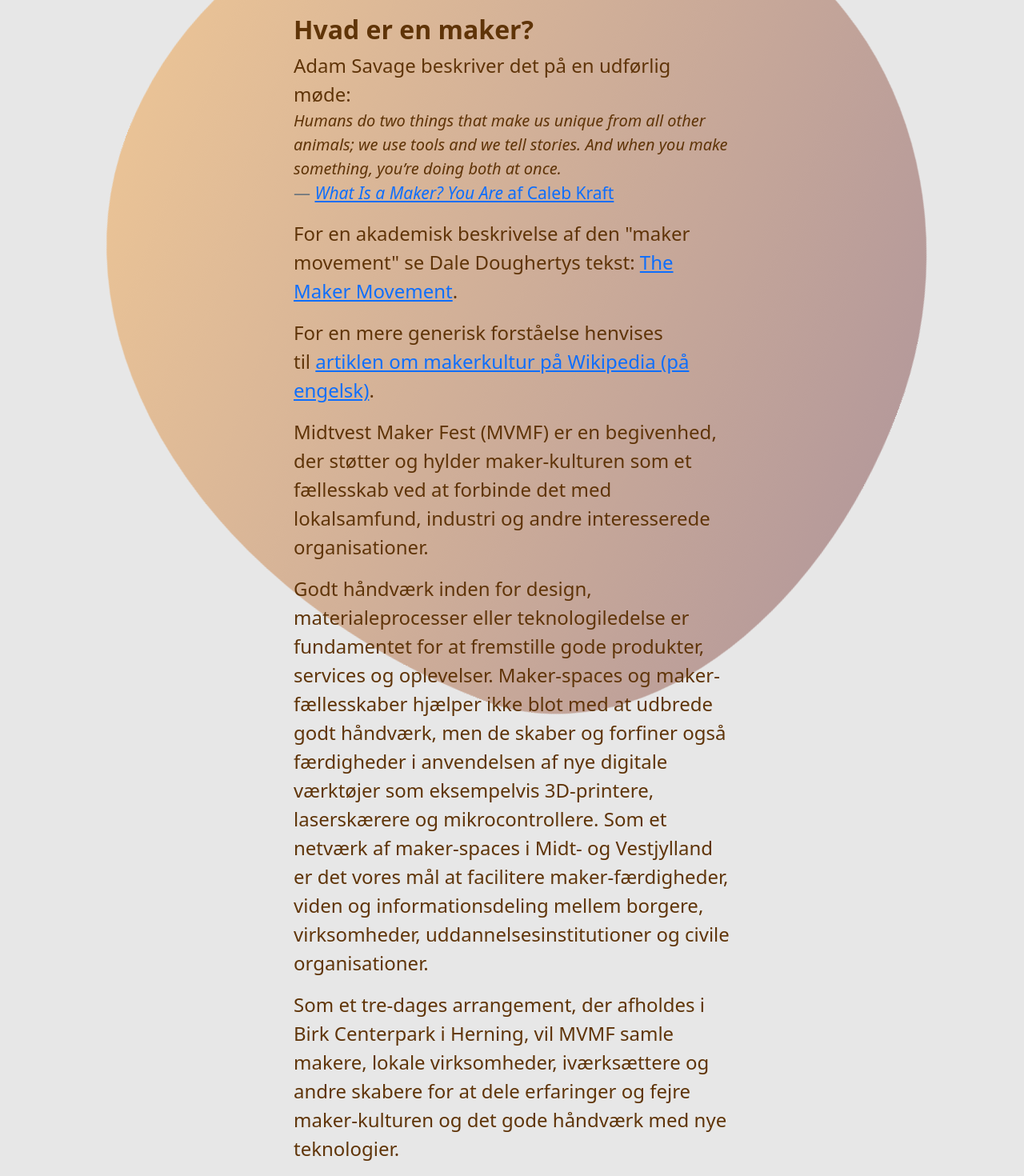
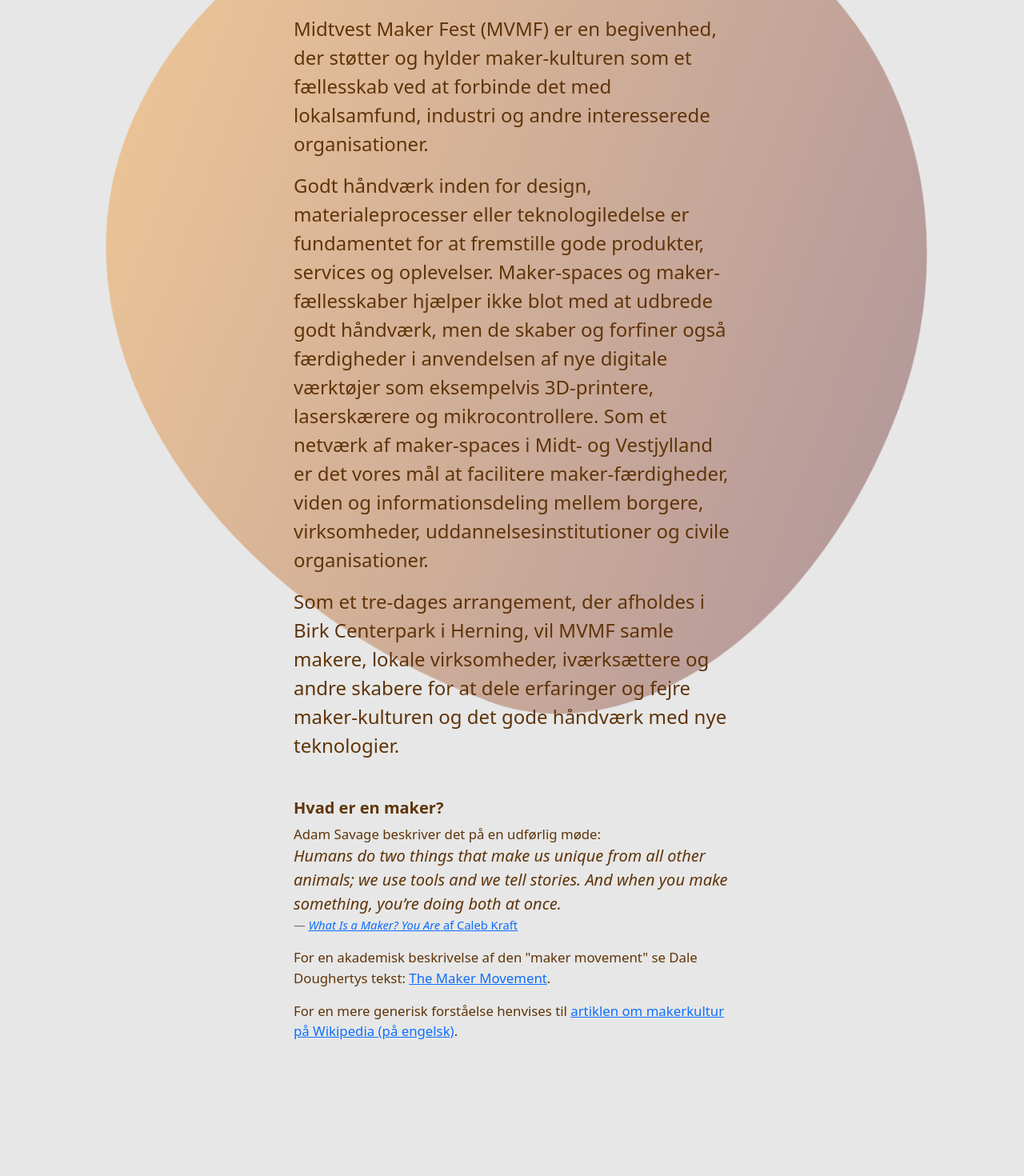
Before and after one commit to ProtoLab-BTECH-AU/mvmf-promo, a React (Create React App) app: page /about in a window 1280 px wide. Shown: the part 58-1528 px from the top of the page at 80% size. After the commit the page ends 1375 px from the top, so only its background shows below. Built offline with nearby package versions, Linux system fonts and the light colour scheme; a web font is replaced by a local one.

Commit message:
src:About - move maker definition below main text and reduce its font size

```diff
--- a/src/pages/About.tsx
+++ b/src/pages/About.tsx
@@ -5,8 +5,11 @@
 
 const text: Record<TLanguage, (JSX.Element | string)[]> = {
   danish: [
-    <>
-      <h2 className="fw-bold">Hvad er en maker?</h2>
+    "Midtvest Maker Fest (MVMF) er en begivenhed, der støtter og hylder maker-kulturen som et fællesskab ved at forbinde det med lokalsamfund, industri og andre interesserede organisationer.",
+    "Godt håndværk inden for design, materialeprocesser eller teknologiledelse er fundamentet for at fremstille gode produkter, services og oplevelser. Maker-spaces og maker-fællesskaber hjælper ikke blot med at udbrede godt håndværk, men de skaber og forfiner også færdigheder i anvendelsen af nye digitale værktøjer som eksempelvis 3D-printere, laserskærere og mikrocontrollere. Som et netværk af maker-spaces i Midt- og Vestjylland er det vores mål at facilitere maker-færdigheder, viden og informationsdeling mellem borgere, virksomheder, uddannelsesinstitutioner og civile organisationer.",
+    "Som et tre-dages arrangement, der afholdes i Birk Centerpark i Herning, vil MVMF samle makere, lokale virksomheder, iværksættere og andre skabere for at dele erfaringer og fejre maker-kulturen og det gode håndværk med nye teknologier.",
+    <div className="mt-5" style={{fontSize: "70%"}}>
+      <h5 className="fw-bold">Hvad er en maker?</h5>
 
       Adam Savage beskriver det på en udførlig møde:<br/>
       <Figure className="mb-0">
@@ -20,22 +23,22 @@
           </a>
         </Figure.Caption>
       </Figure>
-    </>,
-    <>
+    </div>,
+    <div style={{fontSize: "70%"}}>
       For en akademisk beskrivelse af den "maker movement" se Dale Doughertys tekst:&nbsp;
       <a href="https://direct.mit.edu/itgg/article-pdf/7/3/11/704919/inov_a_00135.pdf">The Maker Movement</a>.
-    </>,
-    <>
+    </div>,
+    <div style={{fontSize: "70%"}}>
       For en mere generisk forståelse henvises til&nbsp;
       <a href="https://en.wikipedia.org/wiki/Maker_culture">artiklen om makerkultur på Wikipedia (på engelsk)</a>.
-    </>,
-    "Midtvest Maker Fest (MVMF) er en begivenhed, der støtter og hylder maker-kulturen som et fællesskab ved at forbinde det med lokalsamfund, industri og andre interesserede organisationer.",
-    "Godt håndværk inden for design, materialeprocesser eller teknologiledelse er fundamentet for at fremstille gode produkter, services og oplevelser. Maker-spaces og maker-fællesskaber hjælper ikke blot med at udbrede godt håndværk, men de skaber og forfiner også færdigheder i anvendelsen af nye digitale værktøjer som eksempelvis 3D-printere, laserskærere og mikrocontrollere. Som et netværk af maker-spaces i Midt- og Vestjylland er det vores mål at facilitere maker-færdigheder, viden og informationsdeling mellem borgere, virksomheder, uddannelsesinstitutioner og civile organisationer.",
-    "Som et tre-dages arrangement, der afholdes i Birk Centerpark i Herning, vil MVMF samle makere, lokale virksomheder, iværksættere og andre skabere for at dele erfaringer og fejre maker-kulturen og det gode håndværk med nye teknologier.",
+    </div>,
   ],
   english: [
-    <>
-      <h2 className="fw-bold">What is a maker?</h2>
+    "The Midtvest Maker Fest (MVMF) is an event that supports and celebrates maker culture with their communities by connecting them with local industry and institutions.",
+    "Good craftsmanship, in design, material processes or technology management is the backbone for manufacturing good products, services and experiences. Makerspaces and maker communities not only help inculcate good craftsmanship but they also facilitate the honing of skills with new digital tools like 3D printers, laser cutters and microcontrollers. Our aim as a network of makerspaces in midtvest Jutland is to facilitate maker skill, knowledge and information sharing between educational institutions, businesses, and civic organizations.",
+    "As a three day event at Birk Centerpark in Herning MVMF will bring together makers, students local companies, entrepreneurs, tool makers to share and celebrate making and good craftmanship with new technologies.",
+    <div className="mt-5" style={{fontSize: "70%"}}>
+      <h5 className="fw-bold">What is a maker?</h5>
 
       Adam Savage has worded this in an eloquent way:<br/>
       <Figure className="mb-0">
@@ -49,18 +52,15 @@
           </a>
         </Figure.Caption>
       </Figure>
-    </>,
-    <>
+    </div>,
+    <div style={{fontSize: "70%"}}>
       For an articulation of "maker movement" please refer to Dale Dougherty’s text:&nbsp;
       <a href="https://direct.mit.edu/itgg/article-pdf/7/3/11/704919/inov_a_00135.pdf">The Maker Movement</a>.
-    </>,
-    <>
+    </div>,
+    <div style={{fontSize: "70%"}}>
       For a more generic understanding of maker culture please refer to the&nbsp;
       <a href="https://en.wikipedia.org/wiki/Maker_culture">Maker culture article on Wikipedia</a>.
-    </>,
-    "The Midtvest Maker Fest (MVMF) is an event that supports and celebrates maker culture with their communities by connecting them with local industry and institutions.",
-    "Good craftsmanship, in design, material processes or technology management is the backbone for manufacturing good products, services and experiences. Makerspaces and maker communities not only help inculcate good craftsmanship but they also facilitate the honing of skills with new digital tools like 3D printers, laser cutters and microcontrollers. Our aim as a network of makerspaces in midtvest Jutland is to facilitate maker skill, knowledge and information sharing between educational institutions, businesses, and civic organizations.",
-    "As a three day event at Birk Centerpark in Herning MVMF will bring together makers, students local companies, entrepreneurs, tool makers to share and celebrate making and good craftmanship with new technologies.",
+    </div>,
   ],
 }
 
```
